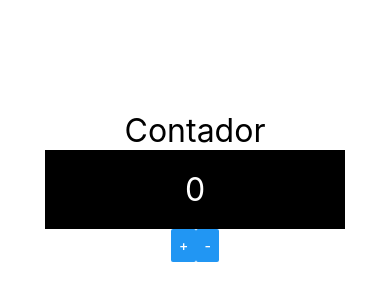
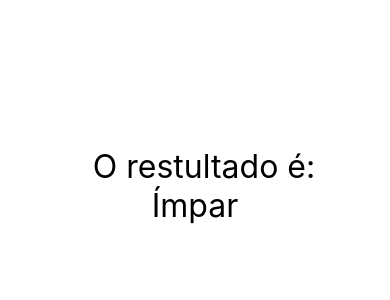
Before and after one commit to gabibecker/ReactNative, a React Native app: screen / in a window 390 px wide. Shown: the part 236-536 px from the top of the page. Built offline with nearby package versions, Linux system fonts and the light colour scheme.

Commit message:
renderização condicional #01

```diff
--- a/src/App.tsx
+++ b/src/App.tsx
@@ -1,7 +1,7 @@
 import React from 'react';
 import { SafeAreaView, StyleSheet } from 'react-native';
 
-import ContadorV2 from './contador/ContadorV2';
+// import ContadorV2 from './contador/ContadorV2';
 // import Botão from './components/Botão';
 // import Aleatorio from './components/Aleatorio';
 // import MinMax from './components/MinMax';
@@ -11,10 +11,14 @@ import ContadorV2 from './contador/ContadorV2';
 // import Contador from './components/Contador';
 // import Pai from './direta/Pai';
 // import Pai from './indireta/Pai';
+// import Diferenciar from './components/Diferenciar';
+import ParImpar from './components/ParImpar';
 
 export default () => (
     <SafeAreaView style={style.App}>
-        <ContadorV2 />
+        <ParImpar num = {3}/>
+        {/* <Diferenciar/> */}
+        {/* <ContadorV2 /> */}
         {/* <Contador inicial={100} passo={2} />
         <Contador/> */}
         {/* <Botão /> */}
--- /dev/null
+++ b/src/components/Diferenciar.tsx
@@ -0,0 +1,14 @@
+import React from "react";
+import { Text, Platform } from "react-native";
+import estilo from "./estilo";
+
+export default props => {
+    if(Platform.OS == 'android'){
+    return <Text style={estilo.fontG}> Android </Text>
+    } else if (Platform.OS == 'ios') {
+        return <Text style={estilo.fontG}> IOS </Text>
+    } else {
+        return <Text style={estilo.fontG}> nada </Text>
+
+    }
+};
--- /dev/null
+++ b/src/components/ParImpar.tsx
@@ -0,0 +1,16 @@
+import React from 'react';
+import { Text, SafeAreaView } from 'react-native';
+import estilo from './estilo';
+
+export default ({ num = 0 }) => {
+        return (
+            <SafeAreaView>
+                <Text style={estilo.fontG}>  O restultado é:</Text>
+                {
+                    num % 2 === 0
+                    ? <Text style={estilo.fontG}>Par</Text>
+                    : <Text style={estilo.fontG}>Ímpar</Text>
+                }
+            </SafeAreaView>
+        );
+};
```
